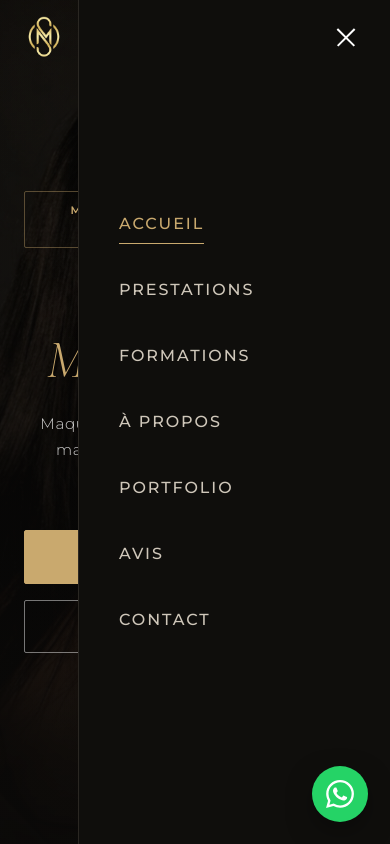
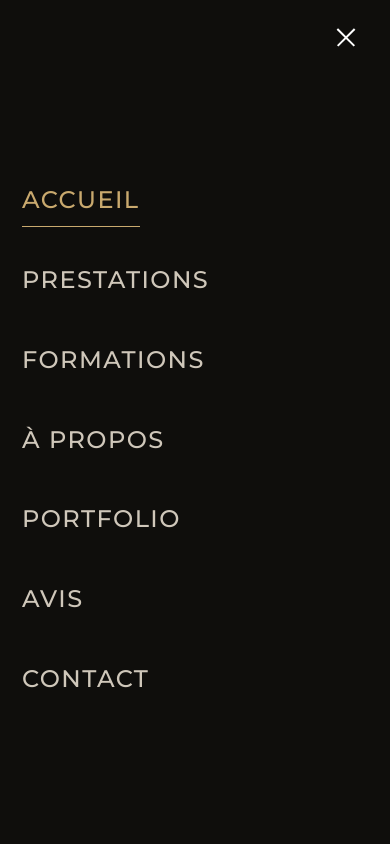
Before and after one commit to boudaouimoha/meshmakeupstudio, a plain HTML site: page index.html in a window 390 px wide. Both pictures are taken after a click on the button "Ouvrir le menu". Shown: the top 844 px of the page. Drawn offline with nearby package versions, Linux system fonts and the light colour scheme.

Commit message:
Menu mobile : plein écran équilibré (texte plus grand, items répartis), masque le bouton WhatsApp à l'ouverture

```diff
--- a/about.html
+++ b/about.html
@@ -21,7 +21,7 @@
   <link rel="preconnect" href="https://fonts.googleapis.com" />
   <link rel="preconnect" href="https://fonts.gstatic.com" crossorigin />
   <link href="https://fonts.googleapis.com/css2?family=Montserrat:wght@300;400;500;600;700&family=Cormorant+Garamond:ital,wght@0,300;0,400;0,500;0,600;1,300;1,400;1,500;1,600&display=swap" rel="stylesheet" />
-  <link rel="stylesheet" href="style.css?v=20260624" />
+  <link rel="stylesheet" href="style.css?v=20260624b" />
 </head>
 <body>
   <a class="skip-link" href="#main">Aller au contenu</a>
@@ -189,6 +189,6 @@
     <svg viewBox="0 0 24 24" fill="currentColor" aria-hidden="true"><path d="M17.472 14.382c-.297-.149-1.758-.867-2.03-.967-.273-.099-.471-.148-.67.15-.197.297-.767.966-.94 1.164-.173.199-.347.223-.644.075-.297-.15-1.255-.463-2.39-1.475-.883-.788-1.48-1.761-1.653-2.059-.173-.297-.018-.458.13-.606.134-.133.298-.347.446-.52.149-.174.198-.298.298-.497.099-.198.05-.371-.025-.52-.075-.149-.669-1.612-.916-2.207-.242-.579-.487-.5-.669-.51-.173-.008-.371-.01-.57-.01-.198 0-.52.074-.792.372-.272.297-1.04 1.016-1.04 2.479 0 1.462 1.065 2.875 1.213 3.074.149.198 2.096 3.2 5.077 4.487.709.306 1.262.489 1.694.625.712.227 1.36.195 1.871.118.571-.085 1.758-.719 2.006-1.413.248-.694.248-1.289.173-1.413-.074-.124-.272-.198-.57-.347m-5.421 7.403h-.004a9.87 9.87 0 01-5.031-1.378l-.361-.214-3.741.982.998-3.648-.235-.374a9.86 9.86 0 01-1.51-5.26c.001-5.45 4.436-9.884 9.888-9.884 2.64 0 5.122 1.03 6.988 2.898a9.825 9.825 0 012.893 6.994c-.003 5.45-4.437 9.884-9.885 9.884m8.413-18.297A11.815 11.815 0 0012.05 0C5.495 0 .16 5.335.157 11.892c0 2.096.547 4.142 1.588 5.945L.057 24l6.305-1.654a11.882 11.882 0 005.683 1.448h.005c6.554 0 11.89-5.335 11.893-11.893a11.821 11.821 0 00-3.48-8.413z"/></svg>
   </a>
 
-  <script src="script.js?v=20260624" defer></script>
+  <script src="script.js?v=20260624b" defer></script>
 </body>
 </html>
--- a/index.html
+++ b/index.html
@@ -25,7 +25,7 @@
   <link rel="preconnect" href="https://fonts.googleapis.com" />
   <link rel="preconnect" href="https://fonts.gstatic.com" crossorigin />
   <link href="https://fonts.googleapis.com/css2?family=Montserrat:wght@300;400;500;600;700&family=Cormorant+Garamond:ital,wght@0,300;0,400;0,500;0,600;1,300;1,400;1,500;1,600&display=swap" rel="stylesheet" />
-  <link rel="stylesheet" href="style.css?v=20260624" />
+  <link rel="stylesheet" href="style.css?v=20260624b" />
 
   <script type="application/ld+json">
   {
@@ -290,6 +290,6 @@
     <svg viewBox="0 0 24 24" fill="currentColor" aria-hidden="true"><path d="M17.472 14.382c-.297-.149-1.758-.867-2.03-.967-.273-.099-.471-.148-.67.15-.197.297-.767.966-.94 1.164-.173.199-.347.223-.644.075-.297-.15-1.255-.463-2.39-1.475-.883-.788-1.48-1.761-1.653-2.059-.173-.297-.018-.458.13-.606.134-.133.298-.347.446-.52.149-.174.198-.298.298-.497.099-.198.05-.371-.025-.52-.075-.149-.669-1.612-.916-2.207-.242-.579-.487-.5-.669-.51-.173-.008-.371-.01-.57-.01-.198 0-.52.074-.792.372-.272.297-1.04 1.016-1.04 2.479 0 1.462 1.065 2.875 1.213 3.074.149.198 2.096 3.2 5.077 4.487.709.306 1.262.489 1.694.625.712.227 1.36.195 1.871.118.571-.085 1.758-.719 2.006-1.413.248-.694.248-1.289.173-1.413-.074-.124-.272-.198-.57-.347m-5.421 7.403h-.004a9.87 9.87 0 01-5.031-1.378l-.361-.214-3.741.982.998-3.648-.235-.374a9.86 9.86 0 01-1.51-5.26c.001-5.45 4.436-9.884 9.888-9.884 2.64 0 5.122 1.03 6.988 2.898a9.825 9.825 0 012.893 6.994c-.003 5.45-4.437 9.884-9.885 9.884m8.413-18.297A11.815 11.815 0 0012.05 0C5.495 0 .16 5.335.157 11.892c0 2.096.547 4.142 1.588 5.945L.057 24l6.305-1.654a11.882 11.882 0 005.683 1.448h.005c6.554 0 11.89-5.335 11.893-11.893a11.821 11.821 0 00-3.48-8.413z"/></svg>
   </a>
 
-  <script src="script.js?v=20260624" defer></script>
+  <script src="script.js?v=20260624b" defer></script>
 </body>
 </html>
--- a/script.js
+++ b/script.js
@@ -85,11 +85,13 @@ function initMobileNav() {
   const close = () => {
     toggle.setAttribute('aria-expanded', 'false');
     nav.classList.remove('open');
+    document.body.classList.remove('menu-open');
     document.body.style.overflow = '';
   };
   const open = () => {
     toggle.setAttribute('aria-expanded', 'true');
     nav.classList.add('open');
+    document.body.classList.add('menu-open');
     document.body.style.overflow = 'hidden';
   };
 
--- a/style.css
+++ b/style.css
@@ -706,14 +706,21 @@ button { font-family: inherit; cursor: pointer; }
     background: rgba(10,9,8,.97);
   }
   .primary-nav {
-    position: fixed; inset: 0 0 0 auto; width: min(80vw, 320px);
-    background: var(--night); border-left: 1px solid var(--line);
+    position: fixed; inset: 0; width: 100%;
+    background: var(--night);
     transform: translateX(100%); transition: transform .4s var(--ease);
     display: flex; align-items: center; z-index: 1050;
   }
   .primary-nav.open { transform: translateX(0); }
-  .primary-nav ul { flex-direction: column; align-items: flex-start; gap: 26px; padding: 0 40px; width: 100%; }
-  .primary-nav a { font-size: 1rem; letter-spacing: .12em; }
+  .primary-nav ul {
+    flex-direction: column; align-items: flex-start;
+    gap: clamp(20px, 3.2vh, 32px);
+    padding: var(--header-h) var(--pad) 40px;
+    width: 100%;
+  }
+  .primary-nav a { font-size: 1.5rem; letter-spacing: .06em; }
+  /* masque le bouton WhatsApp flottant quand le menu plein écran est ouvert */
+  body.menu-open .wa-float { opacity: 0; pointer-events: none; }
 
   .hero-actions { flex-direction: column; align-items: stretch; }
   .hero-actions .btn { width: 100%; }
```
Also changed, not shown: avis.html (+2 -2 lines), confidentialite.html (+2 -2 lines), contact.html (+2 -2 lines), formations.html (+2 -2 lines), mentions-legales.html (+2 -2 lines), portfolio.html (+2 -2 lines), services.html (+2 -2 lines).
